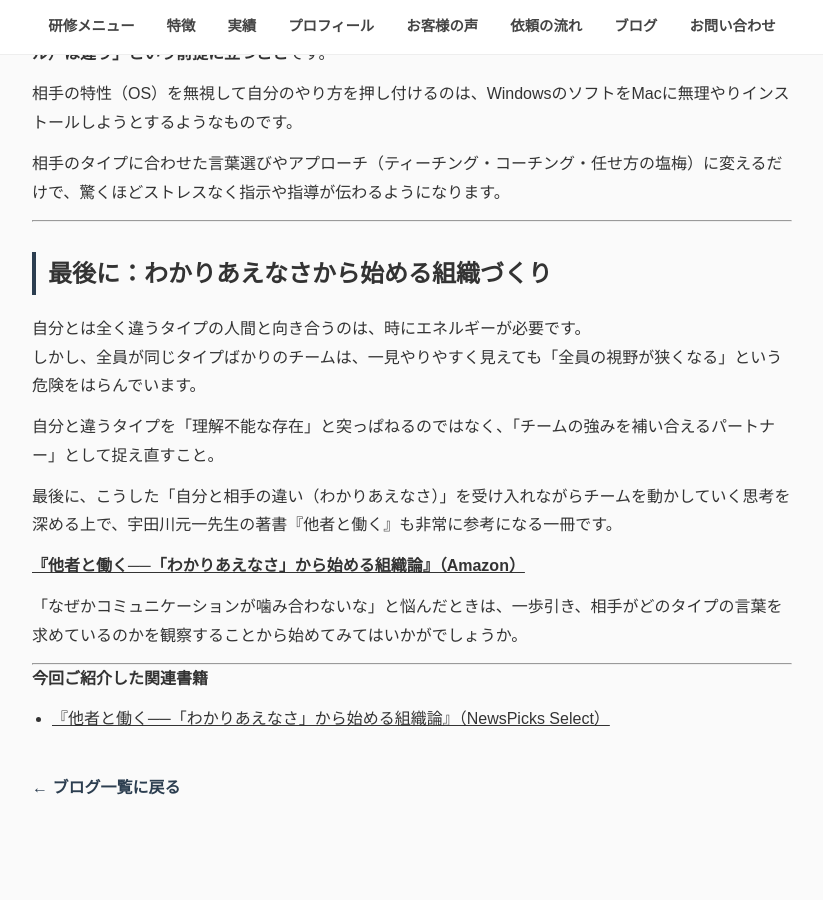
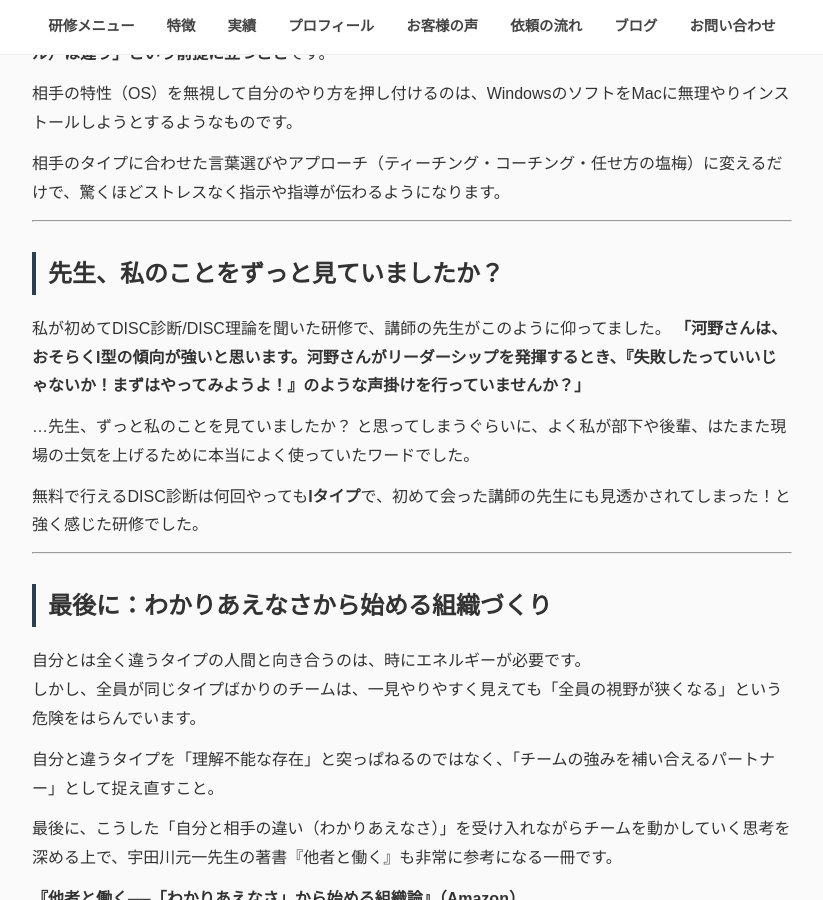
Before and after one commit to heso710soul-ctrl/kawano-training-profile, a Jekyll site: the page built from _posts/2026-08-20-DISC診断とリーダーシップ.md, in a window 1280 px wide and 900 px high, scrolled down 1553 px. Shown: the whole window, without its empty margins (228-1051 px from the left). Built offline with Jekyll 4.4.1, drawn with Linux system fonts in a browser that asks for light colours; some of the changed text lies outside the part shown.

Commit message:
Update 2026-08-20-DISC診断とリーダーシップ.md

```diff
--- a/_posts/2026-08-20-DISC診断とリーダーシップ.md
+++ b/_posts/2026-08-20-DISC診断とリーダーシップ.md
@@ -55,6 +55,18 @@ DISC理論では、人の行動スタイルを「主導性・社交性・安定
 
 ---
 
+## 先生、私のことをずっと見ていましたか？
+
+私が初めてDISC診断/DISC理論を聞いた研修で、講師の先生がこのように仰ってました。
+**「河野さんは、おそらくI型の傾向が強いと思います。河野さんがリーダーシップを発揮するとき、『失敗したっていいじゃないか！まずはやってみようよ！』のような声掛けを行っていませんか？」**
+
+...先生、ずっと私のことを見ていましたか？
+と思ってしまうぐらいに、よく私が部下や後輩、はたまた現場の士気を上げるために本当によく使っていたワードでした。
+
+無料で行えるDISC診断は何回やっても**Iタイプ**で、初めて会った講師の先生にも見透かされてしまった！と強く感じた研修でした。
+
+---
+
 ## 最後に：わかりあえなさから始める組織づくり
 
 自分とは全く違うタイプの人間と向き合うのは、時にエネルギーが必要です。
```
Also changed, not shown: other parts of _posts/2026-08-20-DISC診断とリーダーシップ.md (+2 -2 lines).
